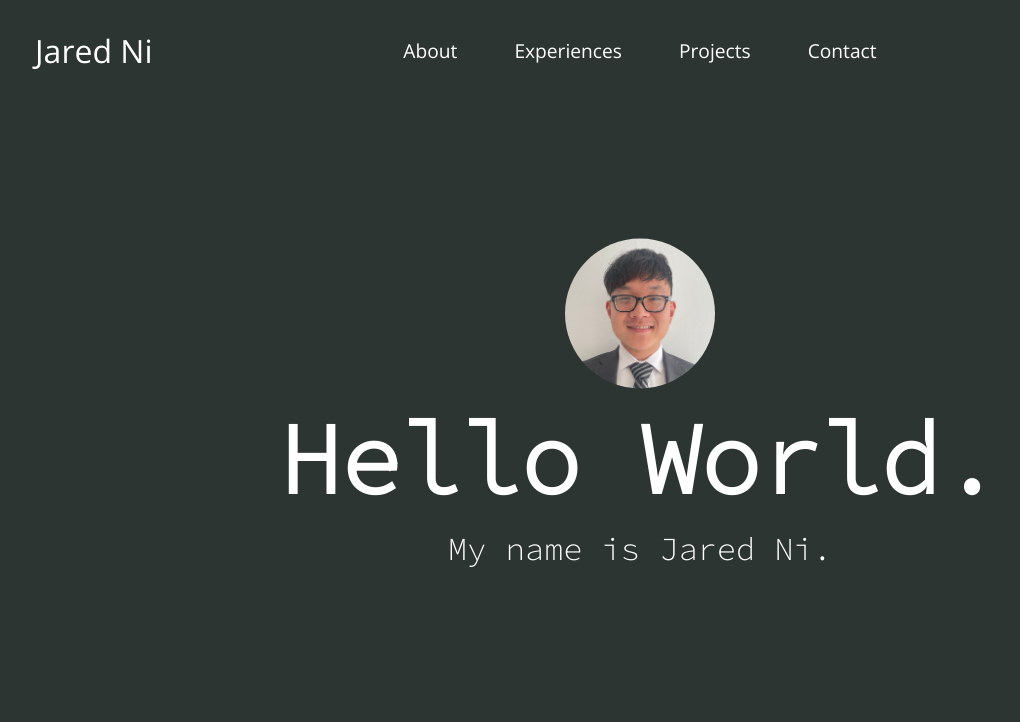
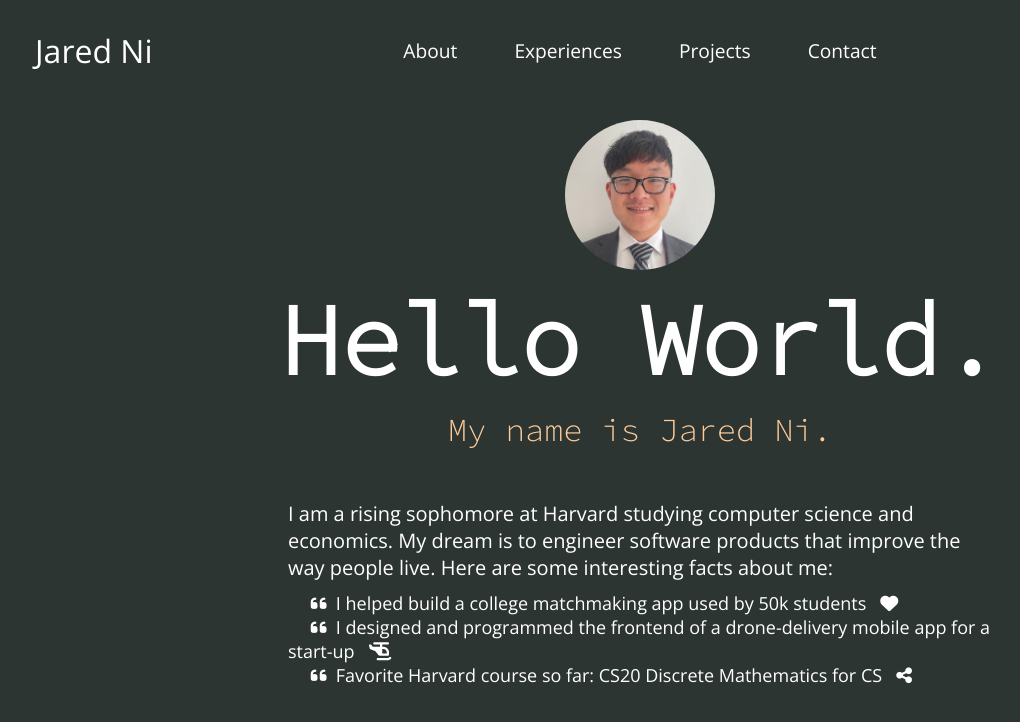
Before and after one commit to jared-ni/personal-website, a React (Create React App) app: page / in a window 1280 px wide. Shown: the top 722 px of the page, without its empty margins (0-1020 px from the left). Built offline with nearby package versions, Linux system fonts and the light colour scheme.

Commit message:
finish web view of hero section

```diff
--- a/src/components/HeroSection.css
+++ b/src/components/HeroSection.css
@@ -34,13 +34,13 @@
   }
   h1::before {
     background: var(--background-color);
-    animation: typewriter var(--typewriter-speed) steps(12) 1s forwards;
+    animation: typewriter var(--typewriter-speed) steps(12) forwards;
   }
   h1::after {
     width: 0.05em;
     background: #fff;
     animation:
-      typewriter var(--typewriter-speed) steps(12) 1s forwards,
+      typewriter var(--typewriter-speed) steps(12) forwards,
       blink 1s step-start infinite;
   }
 
@@ -56,10 +56,9 @@
     }
   }
 
-
   p {
     margin-top: 8px;
-    color: #fff;
+    color: #ffcb9a;
     font-size: 32px;
     font-family: 'source code pro', monospace;
     position: relative;
@@ -77,7 +76,36 @@
   }
   p::before {
     background: var(--background-color);
-    animation: typewriter 1s steps(20) 4s forwards;
+    animation: typewriter 1s steps(20) 2.5s forwards;
+  }
+
+  @keyframes appear {
+    0% {
+      opacity: 0;
+    }
+    100% {
+      opacity: 100;
+    }
+  }
+
+  .pp {
+    color: #fff;
+    font-family: 'Open Sans', sans-serif;
+    width: 55%;
+    font-size: 20px;
+    margin-top: 50px;
+    opacity: 0;
+    animation: appear 2s 3.5s forwards;
+  }
+  .pp-points {
+    color: #fff;
+    font-family: 'Open Sans', sans-serif;
+    width: 55%;
+    margin-top: 10px;
+    font-size: 18px;
+
+    opacity: 0;
+    animation: appear 2s 3.5s forwards;
   }
 
 
--- a/src/components/HeroSection.js
+++ b/src/components/HeroSection.js
@@ -10,6 +10,20 @@ function HeroSection() {
 
         <h1>Hello World.</h1>
         <p>My name is Jared Ni.</p>
+        <div className="pp">I am a rising sophomore at Harvard studying computer science and economics.
+            My dream is to engineer software products that improve the way people live.
+            Here are some interesting facts about me:
+        </div>
+        <div className="pp-points">
+            &emsp; <i class="fa-solid fa-quote-left"></i>
+                &nbsp; I helped build a college matchmaking app used by 50k students
+                &nbsp; <i class="fa-solid fa-heart"></i>
+            <br /> &emsp; <i class="fa-solid fa-quote-left"></i>
+                &nbsp; I designed and programmed the frontend of a drone-delivery mobile app for a start-up
+                &nbsp; <i class="fa-solid fa-helicopter"></i>
+            <br /> &emsp; <i class="fa-solid fa-quote-left"></i>
+                &nbsp; Favorite Harvard course so far: CS20 Discrete Mathematics for CS &nbsp; <i class="fa-solid fa-share-nodes"></i>
+        </div>
     </div>
 
   )
```
